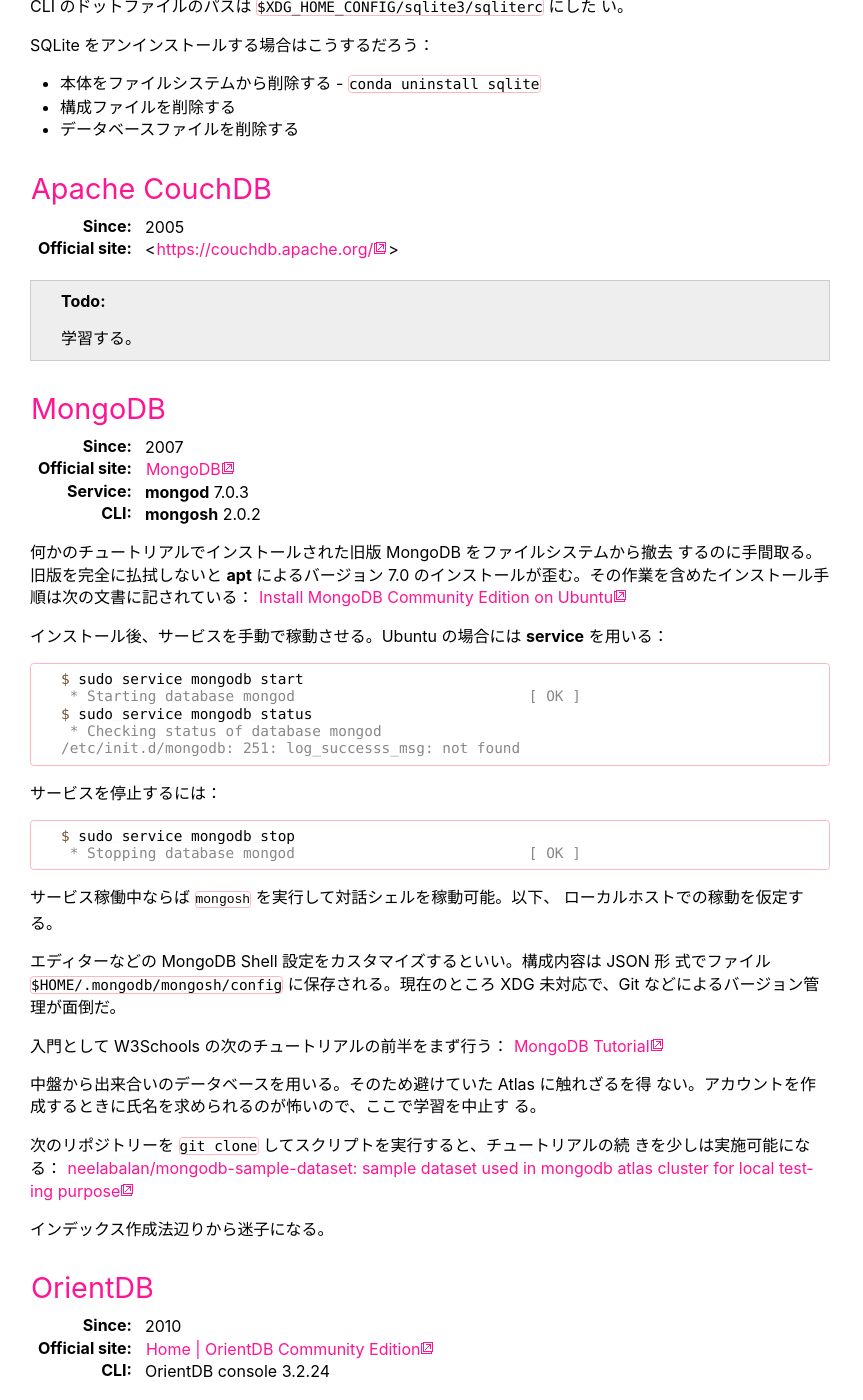
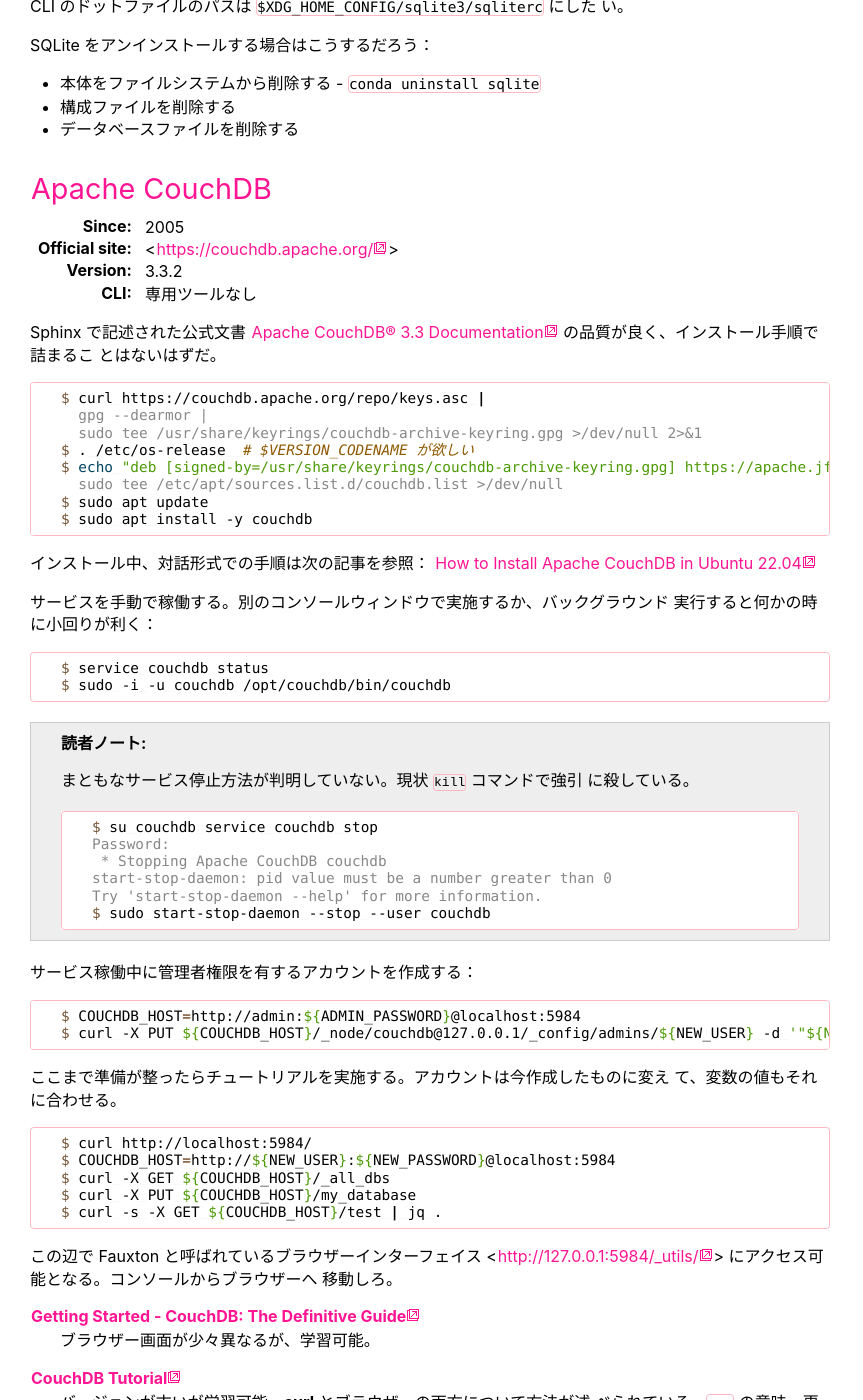
Before and after one commit to showa-yojyo/minibook, a Sphinx documentation site: the page built from source/database.rst, in a window 1280 px wide and 1400 px high, scrolled down 3738 px. Shown: the whole window, without its empty margins (0-863 px from the left). Built offline with Sphinx 7.4.7, drawn with Linux system fonts in a browser that asks for light colours; some of the changed text lies outside the part shown.

Commit message:
database: fill CouchDB section [skip ci]

```diff
--- a/source/database.rst
+++ b/source/database.rst
@@ -188,8 +188,81 @@
 
 :Since: 2005
 :Official site: <https://couchdb.apache.org/>
+:Version: 3.3.2
+:CLI: 専用ツールなし
 
-.. todo:: 学習する。
+Sphinx で記述された公式文書 `Apache CouchDB® 3.3 Documentation
+<https://docs.couchdb.org/en/stable/>`__ の品質が良く、インストール手順で詰まるこ
+とはないはずだ。
+
+.. code:: console
+
+   $ curl https://couchdb.apache.org/repo/keys.asc |
+     gpg --dearmor |
+     sudo tee /usr/share/keyrings/couchdb-archive-keyring.gpg >/dev/null 2>&1
+   $ . /etc/os-release  # $VERSION_CODENAME が欲しい
+   $ echo "deb [signed-by=/usr/share/keyrings/couchdb-archive-keyring.gpg] https://apache.jfrog.io/artifactory/couchdb-deb/ ${VERSION_CODENAME} main" |
+     sudo tee /etc/apt/sources.list.d/couchdb.list >/dev/null
+   $ sudo apt update
+   $ sudo apt install -y couchdb
+
+インストール中、対話形式での手順は次の記事を参照： `How to Install Apache
+CouchDB in Ubuntu 22.04
+<https://www.geekbits.io/how-to-install-apache-couchdb-in-ubuntu-22-04/>`__
+
+サービスを手動で稼働する。別のコンソールウィンドウで実施するか、バックグラウンド
+実行すると何かの時に小回りが利く：
+
+.. code:: console
+
+   $ service couchdb status
+   $ sudo -i -u couchdb /opt/couchdb/bin/couchdb
+
+.. admonition:: 読者ノート
+
+   まともなサービス停止方法が判明していない。現状 :command:`kill` コマンドで強引
+   に殺している。
+
+   .. code:: console
+
+      $ su couchdb service couchdb stop
+      Password:
+       * Stopping Apache CouchDB couchdb
+      start-stop-daemon: pid value must be a number greater than 0
+      Try 'start-stop-daemon --help' for more information.
+      $ sudo start-stop-daemon --stop --user couchdb
+
+サービス稼働中に管理者権限を有するアカウントを作成する：
+
+.. code:: console
+
+   $ COUCHDB_HOST=http://admin:${ADMIN_PASSWORD}@localhost:5984
+   $ curl -X PUT ${COUCHDB_HOST}/_node/couchdb@127.0.0.1/_config/admins/${NEW_USER} -d '"${NEW_PASSWORD}"'
+
+ここまで準備が整ったらチュートリアルを実施する。アカウントは今作成したものに変え
+て、変数の値もそれに合わせる。
+
+.. code:: console
+
+   $ curl http://localhost:5984/
+   $ COUCHDB_HOST=http://${NEW_USER}:${NEW_PASSWORD}@localhost:5984
+   $ curl -X GET ${COUCHDB_HOST}/_all_dbs
+   $ curl -X PUT ${COUCHDB_HOST}/my_database
+   $ curl -s -X GET ${COUCHDB_HOST}/test | jq .
+
+この辺で Fauxton と呼ばれているブラウザーインターフェイス
+<http://127.0.0.1:5984/_utils/> にアクセス可能となる。コンソールからブラウザーへ
+移動しろ。
+
+`Getting Started - CouchDB: The Definitive Guide <https://guide.couchdb.org/draft/tour.html>`__
+  ブラウザー画面が少々異なるが、学習可能。
+`CouchDB Tutorial <https://www.tutorialspoint.com/couchdb/>`__
+  バージョンが古いが学習可能。:program:`curl` とブラウザーの両方について方法が述
+  べられている。``rev`` の意味、更新、ローカルファイル添付（アップロード）を習得
+  可能。
+`CouchDB tutorial - W3schools <https://www.w3schools.blog/couchdb-tutorial>`__
+  Fauxton 対応。Python や JavaScript (Node.js) などから CouchDB にアクセスする方
+  法に関する記述もある。
 
 MongoDB
 ======================================================================
```
